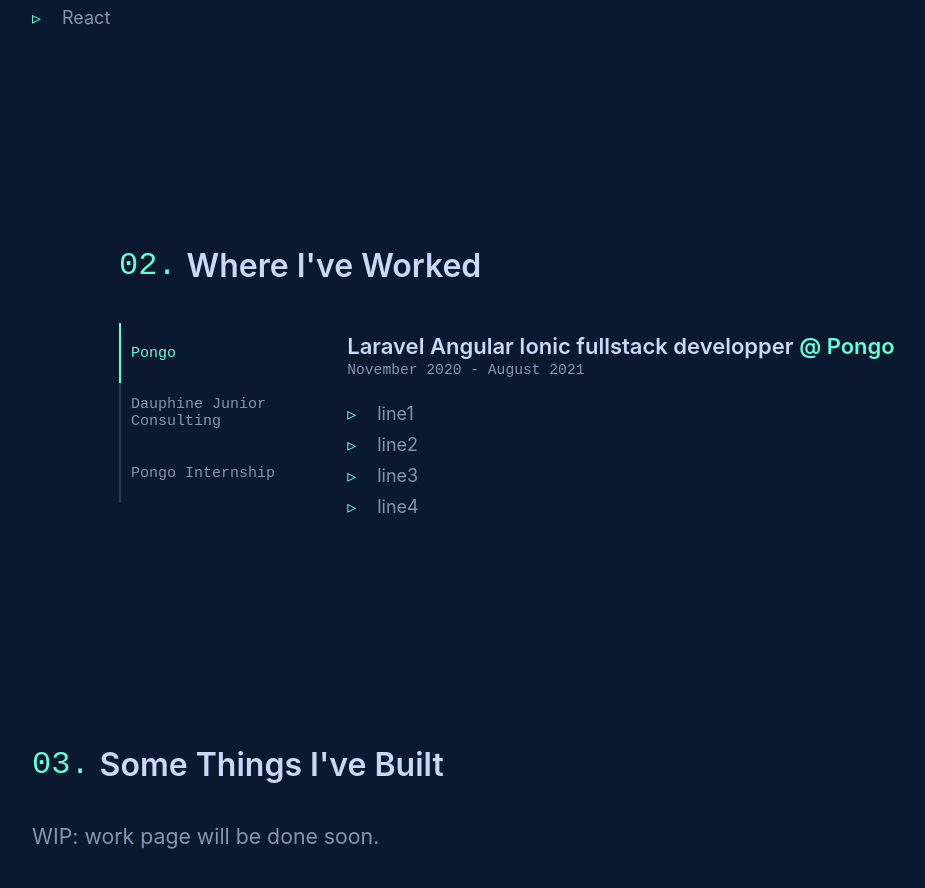
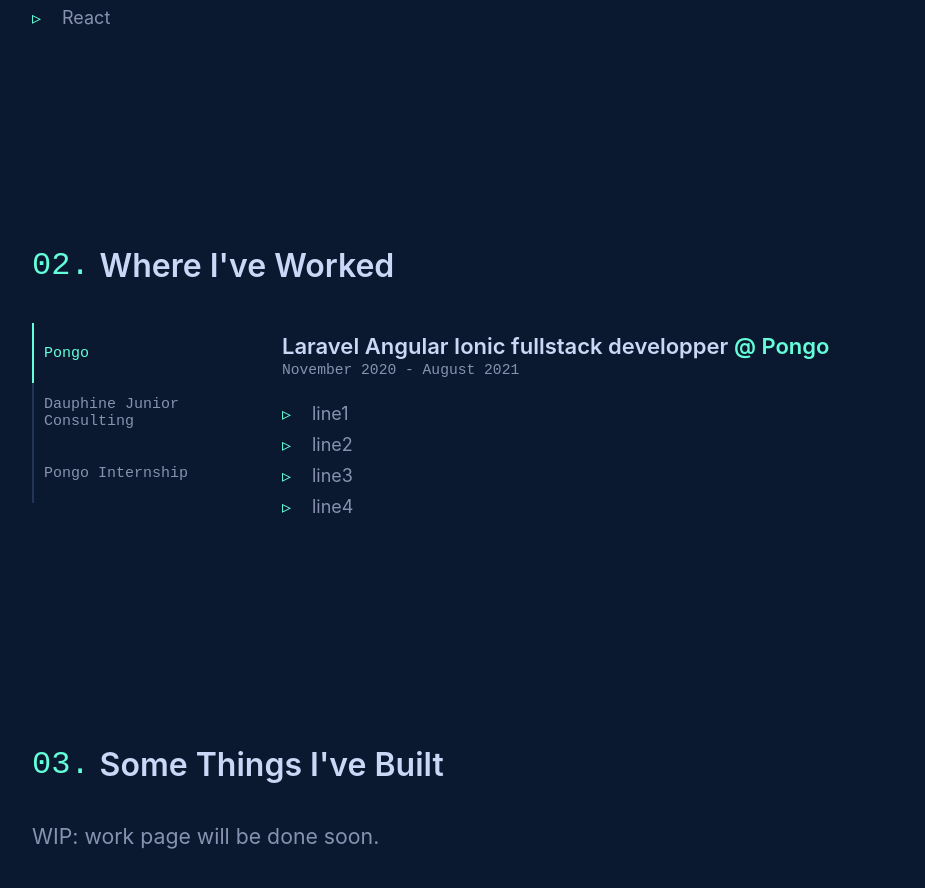
Before and after one commit to manki23/manki23.github.io, a React (Create React App) app: page / in a window 1280 px wide. Shown: the part 1300-2188 px from the top of the page, without its empty margins (118-1043 px from the left). Built offline with nearby package versions, Linux system fonts and the light colour scheme.

Commit message:
MOD: ExperiencePage > margin-left removed

```diff
--- a/src/components/pages/ExperiencePage.js
+++ b/src/components/pages/ExperiencePage.js
@@ -5,8 +5,6 @@
 
 const StyledExperiencePage = styled.div`
   padding: 100px 0px;
-  margin-left: ${({ width, theme }) =>
-    width > theme.widthBreakpoints.lg ? `87px` : `0px`};
   .content {
     ${({ width, theme }) =>
       width > theme.widthBreakpoints.md
```
